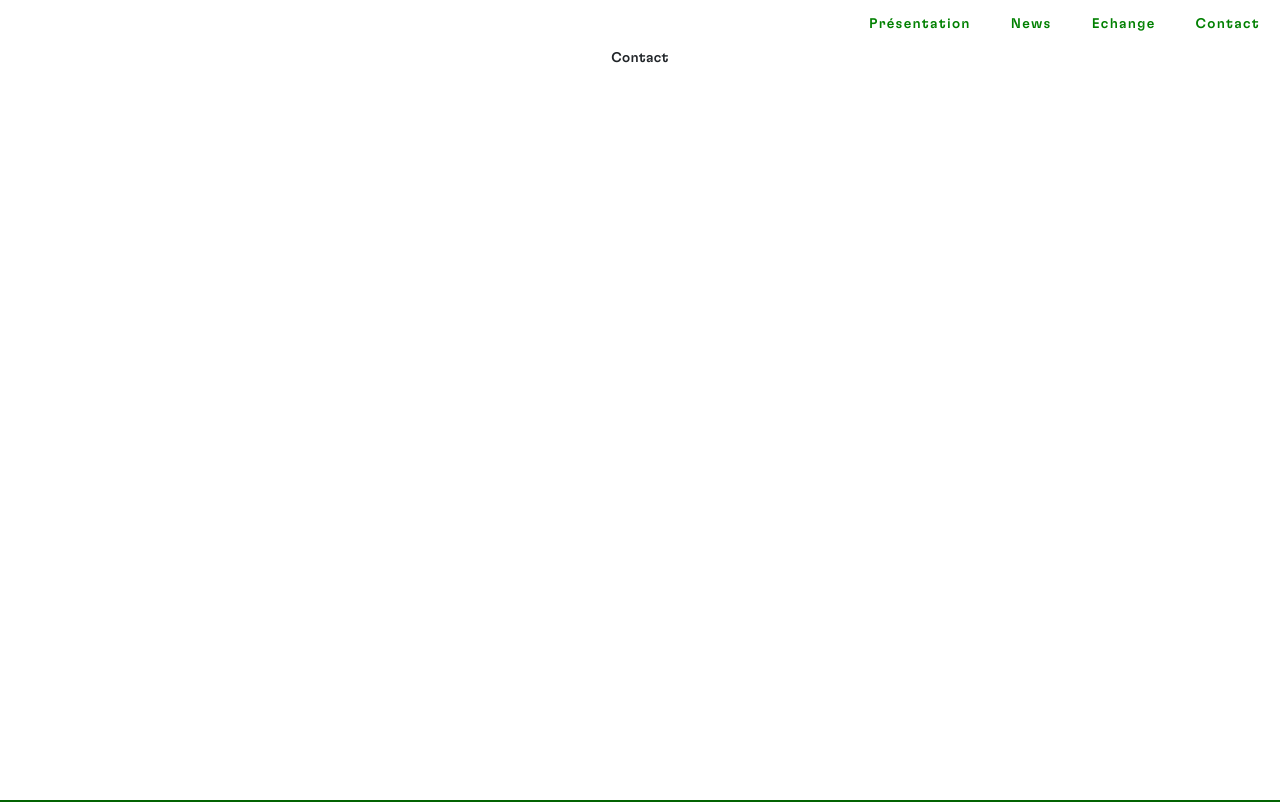
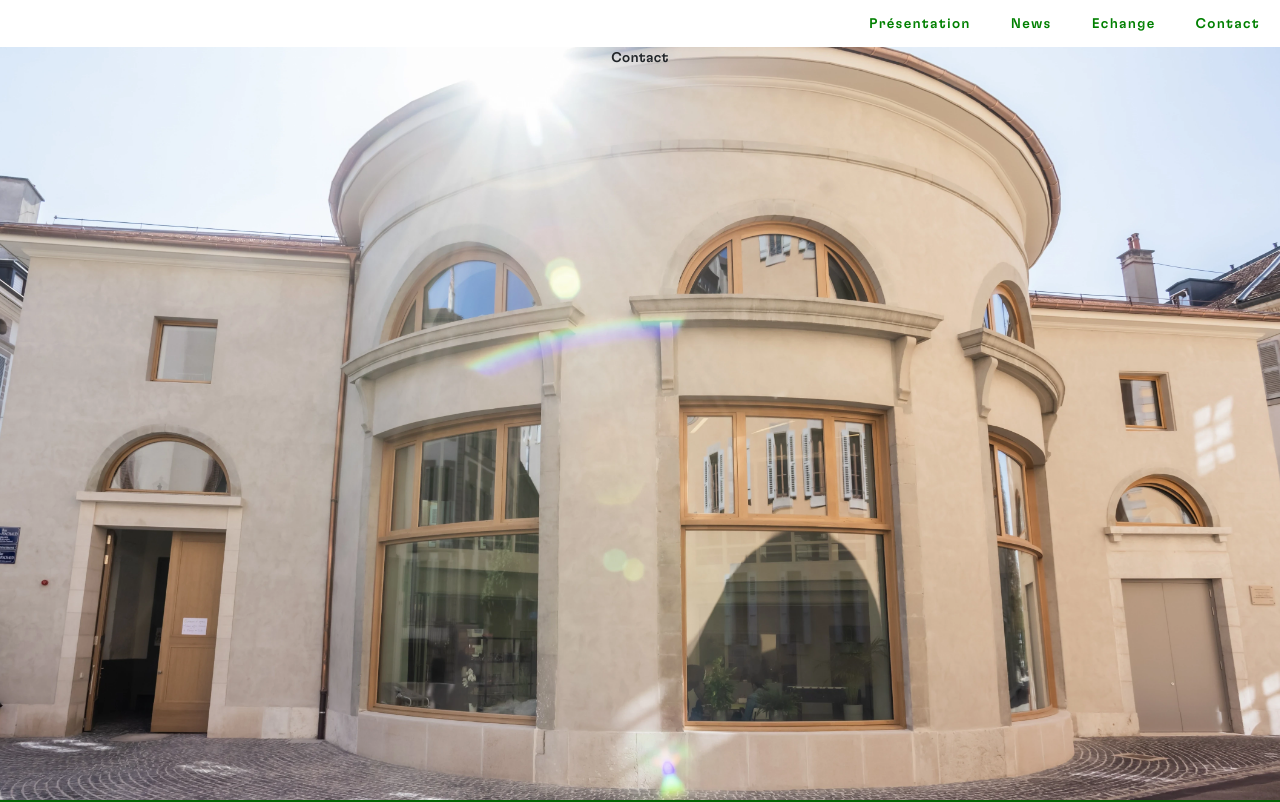
Before and after one commit to lennardnicolas/sel-manege, an Angular app in the folder sel-manege-angular/: page /contact in a window 1280 px wide. Shown: the top 802 px of the page. Built offline with nearby package versions, Linux system fonts and the light colour scheme; no server answers.

Commit message:
background fix

```diff
--- a/sel-manege-angular/src/app/connexion/connexion.component.css
+++ b/sel-manege-angular/src/app/connexion/connexion.component.css
@@ -9,7 +9,6 @@ app-navbar {
     flex-direction: column;
     align-items: center;
     justify-content: flex-start;
-    margin-top: 46.63px;
 }
 .presentationPageDisplay {
     display: flex;
--- a/sel-manege-angular/src/app/contact/contact.component.css
+++ b/sel-manege-angular/src/app/contact/contact.component.css
@@ -9,7 +9,6 @@ app-navbar {
     flex-direction: column;
     align-items: center;
     justify-content: flex-start;
-    margin-top: 46.63px;
 }
 .presentationPageDisplay {
     display: flex;
--- a/sel-manege-angular/src/app/deconnexion/deconnexion.component.css
+++ b/sel-manege-angular/src/app/deconnexion/deconnexion.component.css
@@ -9,7 +9,6 @@ app-navbar {
     flex-direction: column;
     align-items: center;
     justify-content: flex-start;
-    margin-top: 46.63px;
 }
 .presentationPageDisplay {
     display: flex;
@@ -17,7 +16,7 @@ app-navbar {
 }
 span {
     margin-top: 200px;
-    color: #273C48;
+    color: green;
     font-size: 12px;
 }
 @media (min-width: 600px){
--- a/sel-manege-angular/src/app/echange/echange.component.css
+++ b/sel-manege-angular/src/app/echange/echange.component.css
@@ -9,7 +9,6 @@ app-navbar {
     flex-direction: column;
     align-items: center;
     justify-content: flex-start;
-    margin-top: 46.63px;
 }
 .presentationPageDisplay {
     display: flex;
--- a/sel-manege-angular/src/app/news/news.component.css
+++ b/sel-manege-angular/src/app/news/news.component.css
@@ -9,14 +9,10 @@ app-navbar {
     flex-direction: column;
     align-items: center;
     justify-content: flex-start;
-    margin-top: 46.63px;
 }
 .presentationPageDisplay {
     display: flex;
     flex-direction: column;
-    background-image: url('../../assets/presentation-bg.webp');
-    background-size: cover;
-    background-position: center;
 }
 app-news-element-list {
     width: 80vw;
--- a/sel-manege-angular/src/app/presentation/presentation.component.css
+++ b/sel-manege-angular/src/app/presentation/presentation.component.css
@@ -13,10 +13,8 @@ app-navbar {
     flex-direction: column;
     align-items: center;
     justify-content: center;
-    background-image: url('../../assets/presentation-bg.webp');
     background-size: cover;
     background-position: center;
-    margin-top: 46.63px;
 }
 .title {
     font-size: 20px;
--- a/sel-manege-angular/src/styles.css
+++ b/sel-manege-angular/src/styles.css
@@ -44,6 +44,10 @@ body {
 }
 .pageView {
     min-height: 100%;
+    padding-top: 46.63px;
+    background-image: url('./assets/presentation-bg.webp');
+    background-size: cover;
+    background-position: center;
 }
 .semiPageView {
     min-height: 50%;
```
